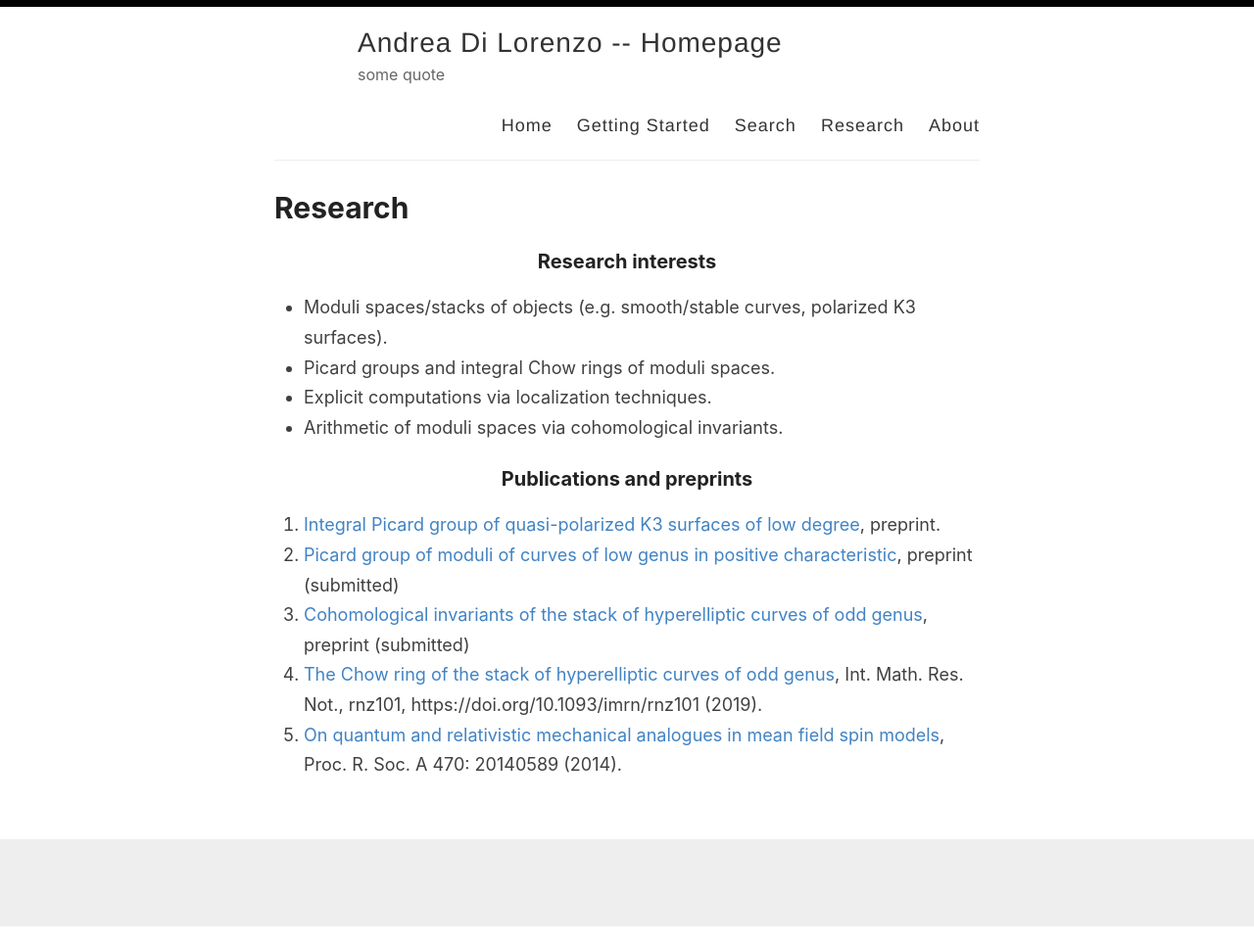
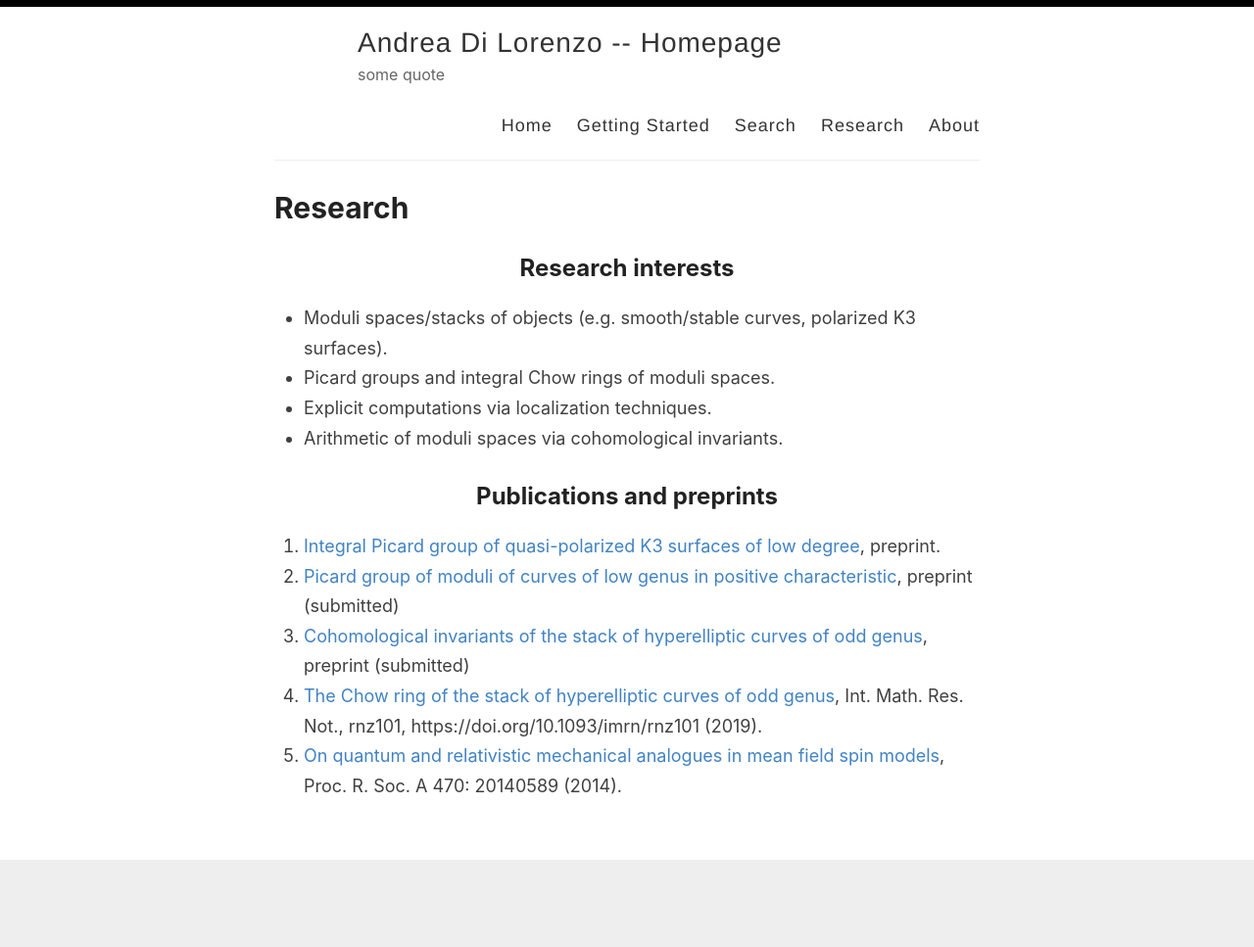
Before and after one commit to anddil/anddil.github.io, a Jekyll site: the page built from _pages/research.md, in a window 1280 px wide. Shown: the whole page at 98% size. Built offline with Jekyll 4.4.1, drawn with Linux system fonts in a browser that asks for light colours; before the commit the page ends 946 px from its top, so only the background shows below that.

```diff
--- a/_pages/research.md
+++ b/_pages/research.md
@@ -3,14 +3,14 @@ layout: page
 title: Research
 permalink: /research/
 ---
-### Research interests
+## Research interests
 
 - Moduli spaces/stacks of objects (e.g. smooth/stable curves, polarized K3 surfaces).
 - Picard groups and integral Chow rings of moduli spaces.
 - Explicit computations via localization techniques.
 - Arithmetic of moduli spaces via cohomological invariants.
 
-### Publications and preprints
+## Publications and preprints
 
 1. [Integral Picard group of quasi-polarized K3 surfaces of low degree](https://arxiv.org/abs/1910.08758), preprint.
 2. [Picard group of moduli of curves of low genus in positive characteristic](https://arxiv.org/abs/1812.01913), preprint (submitted)
```
